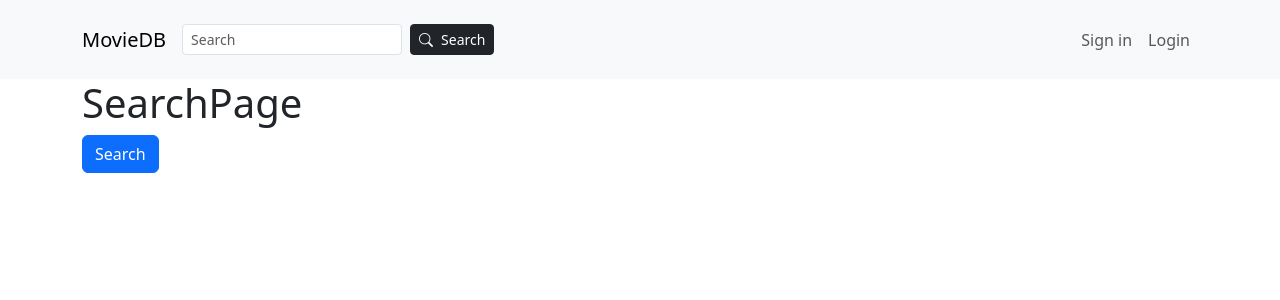
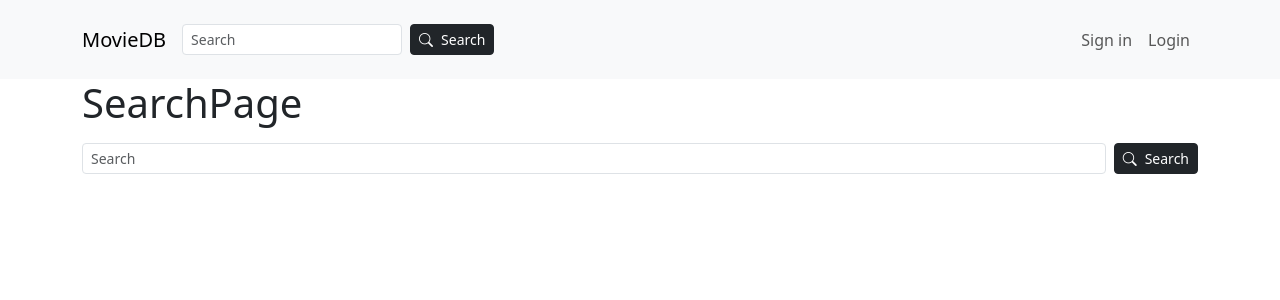
Before and after one commit to RUC-MSc-CS-CIT-2024/portfolio_subproject_3, a React (Vite) app in the folder src/frontend/: page /search in a window 1280 px wide. Shown: the top 300 px of the page. Built offline with nearby package versions, Linux system fonts and the light colour scheme; no server answers.

Commit message:
search fixes

```diff
--- a/src/frontend/src/components/SearchForm/SearchForm.jsx
+++ b/src/frontend/src/components/SearchForm/SearchForm.jsx
@@ -9,8 +9,14 @@ export default function SearchForm({ btnVariant = 'dark' }) {
 
   const handleSearch = (e) => {
     e.preventDefault();
-    if (!searchQuery.trim()) return;
-    navigate(`/search?q=${searchQuery}`);
+    navigate(`/search?q=${encodeURIComponent(searchQuery)}`);
+  };
+
+  const handleKeypress = (e) => {
+    if (e.key === 'Enter') {
+      e.preventDefault();
+      handleSearch(e);
+    }
   };
 
   return (
@@ -23,6 +29,7 @@ export default function SearchForm({ btnVariant = 'dark' }) {
         size="sm"
         value={searchQuery}
         onChange={(e) => setSearchQuery(e.target.value)}
+        onKeyDown={handleKeypress}
       />
       <Button variant={btnVariant} size="sm" onClick={handleSearch}>
         <span className="d-flex gap-2">
--- a/src/frontend/src/pages/SearchPage.jsx
+++ b/src/frontend/src/pages/SearchPage.jsx
@@ -1,22 +1,55 @@
 import { Button } from 'react-bootstrap';
 import Container from 'react-bootstrap/Container';
 import { fetchMedia } from '../services/mediaService';
+import { useLocation } from 'react-router-dom';
+import { useState, useEffect } from 'react';
+import SearchForm from '../components/SearchForm/SearchForm';
+
 export default function SearchPage() {
-  const handleSearch = async () => {
+  const location = useLocation();
+  const [movies, setMovies] = useState([]);
+  const [query, setQuery] = useState(
+    new URLSearchParams(location.search).get('q'),
+  );
+
+  const handleSearch = async (searchQuery) => {
+    if (!searchQuery) {
+      return;
+    }
+
     try {
-      const results = await fetchMedia({ query: 'The Matrix' });
-      console.log(results);
+      const results = await fetchMedia({
+        query: searchQuery,
+        queryType: 'Simple',
+      });
+      setMovies(results);
     } catch (error) {
       console.error('Error searching:', error);
     }
   };
 
+  useEffect(() => {
+    async function fetchData() {
+      const searchQuery = new URLSearchParams(location.search).get('q');
+      setQuery(searchQuery);
+      await handleSearch(searchQuery);
+      console.log('searchQuery:', searchQuery);
+    }
+    fetchData();
+  }, [location.search]);
+
   return (
     <Container>
       <h1>SearchPage</h1>
-      <Button variant="primary" onClick={handleSearch()}>
-        Search
-      </Button>
+      <SearchForm btnVariant="dark" />
+      <ul>
+        {movies.map((movie, index) => (
+          <li key={index}>
+            {movie.title}
+            <img src={movie.posterUri} alt={movie.title} />
+          </li>
+        ))}
+      </ul>
     </Container>
   );
 }
--- a/src/frontend/src/services/mediaService.js
+++ b/src/frontend/src/services/mediaService.js
@@ -1,4 +1,5 @@
 import { API_BASE_URL } from '@/utils/constants';
+import { getUserFromSession } from '@/utils/getUserFromSession';
 
 export const fetchMedia = async ({
   page = 1,
@@ -6,15 +7,26 @@ export const fetchMedia = async ({
   query = '',
   queryType = 'All',
 }) => {
+  const user = getUserFromSession();
+  const headers = {
+    'Content-Type': 'application/json',
+  };
+
+  if (user) {
+    headers['Authorization'] = `Bearer ${user.token}`;
+  }
+
   const response = await fetch(
     `${API_BASE_URL}/api/media?Page.page=${page}&Page.count=${pageCount}&query_type=${queryType}&query=${query}`,
     {
       method: 'GET',
-      headers: {
-        'Content-Type': 'application/json',
-      },
+      headers: headers,
     },
   );
+  if (!response.ok) {
+    throw new Error('Network response was not ok');
+  }
+
   const data = await response.json();
 
   const transformedResults = data.map((media) => ({
@@ -28,6 +40,8 @@ export const fetchMedia = async ({
 };
 
 /*
+
+password123456789
 
 export const fetchMediaById = async (id) => {};
 
```
